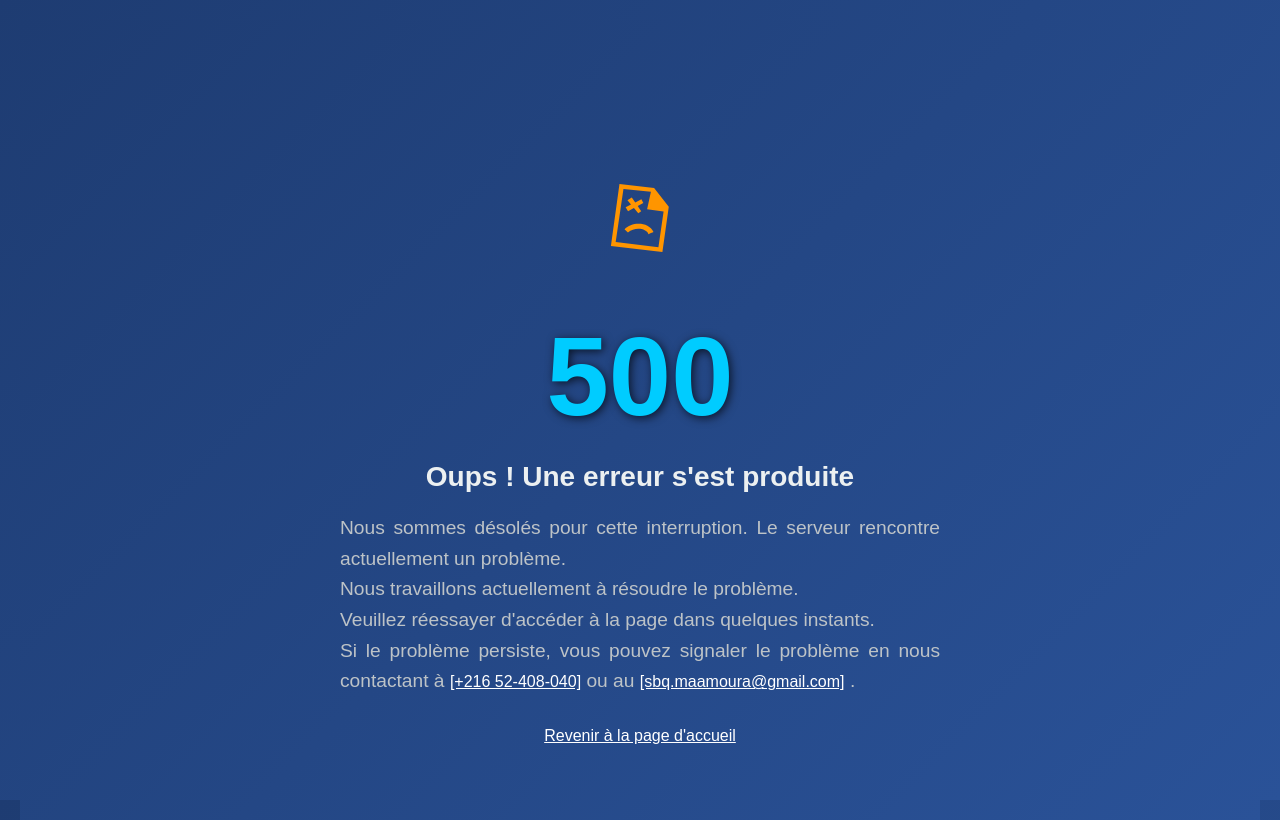
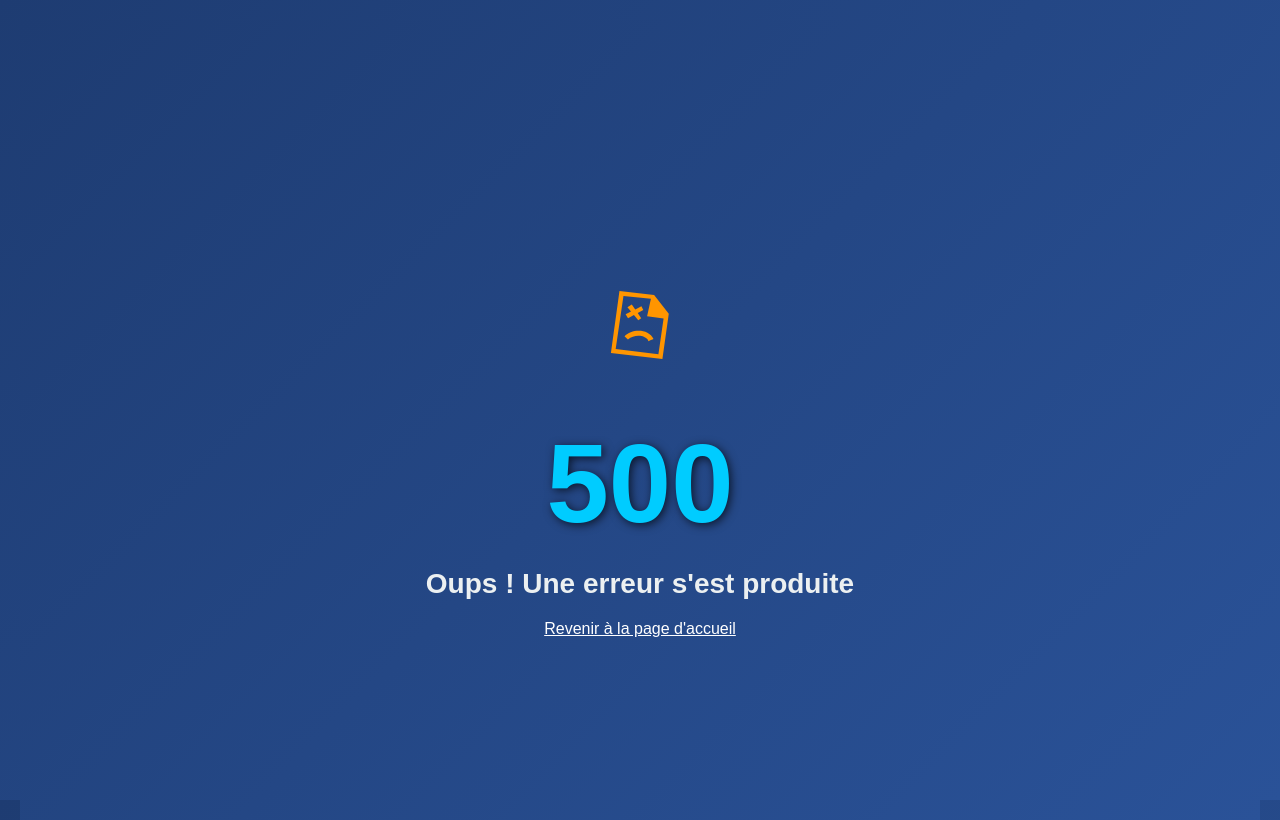
Before and after one commit to rynBenAmor/django-starter, a Django app: template templates/http_templates/500_internal_server_error.html in a window 1280 px wide. Run offline with Django 5.2, Linux system fonts and the light colour scheme; the template is opened without the code that fills it, so the values that code supplies are empty.

Commit message:
4th commit

```diff
--- a/templates/http_templates/400_bad_request.html
+++ b/templates/http_templates/400_bad_request.html
@@ -139,11 +139,7 @@
         <h1>400</h1>
         <h2>Impossible de traiter votre demande</h2>
         <p class="message">
-            Il semble que votre requête contient une erreur.
-            Veuillez vérifier les informations que vous avez saisies et réessayer.
-            Si le problème persiste, vous pouvez signaler le problème en nous contactant
-            <a href="tel:+216 52408040">[+216 52-408-040]</a> ou au <a
-                href="mailto:sbq.maamoura@gmail.com">[sbq.maamoura@gmail.com]</a> . <br>
+
         <div style="text-align: center;">
             <a href="/">Revenir à la page d'accueil</a>
         </div>
--- a/templates/http_templates/403_prohibited.html
+++ b/templates/http_templates/403_prohibited.html
@@ -82,7 +82,7 @@
 
 <body>
     <div class="container">
-        <img src="{% static 'images/accounts/403_prohibited.svg' %}" alt="403 img" draggable="false">
+        <h1>403</h1>
 
         <h2>Attention ! Accès interdit</h2>
         <p class="message">
--- a/templates/http_templates/410_invalid_token.html
+++ b/templates/http_templates/410_invalid_token.html
@@ -168,7 +168,6 @@
         </p>
         <div style="display: flex; gap:10px">
             <a href="/">Revenir à la page d'accueil</a>
-            <a href="{% url 'accounts:login' %}">Revenir à la page de connexion</a>
         </div>
     </div>
 
--- a/templates/http_templates/429_too_many_requests.html
+++ b/templates/http_templates/429_too_many_requests.html
@@ -83,7 +83,7 @@
 
 <body>
     <div class="container">
-        <img src="{% static 'images/accounts/403_prohibited.svg' %}" alt="403 img" draggable="false">
+        <h1>429</h1>
 
         <h2>Attention ! Trop de Requêtes</h2>
         <p class="message">
--- a/templates/http_templates/500_internal_server_error.html
+++ b/templates/http_templates/500_internal_server_error.html
@@ -138,17 +138,11 @@
         </div>
         <h1>500</h1>
         <h2>Oups ! Une erreur s'est produite</h2>
-        <p class="message">
-            Nous sommes désolés pour cette interruption. Le serveur rencontre actuellement un problème. <br>
-            Nous travaillons actuellement à résoudre le problème. <br>
-            Veuillez réessayer d'accéder à la page dans quelques instants. <br>
-            Si le problème persiste, vous pouvez signaler le problème en nous contactant à
-            <a href="tel:+216 52408040">[+216 52-408-040]</a> ou au <a
-                href="mailto:sbq.maamoura@gmail.com">[sbq.maamoura@gmail.com]</a> .
+
         <div style="text-align: center;">
             <a href="/">Revenir à la page d'accueil</a>
         </div>
-        </p>
+
 
     </div>
 
```
